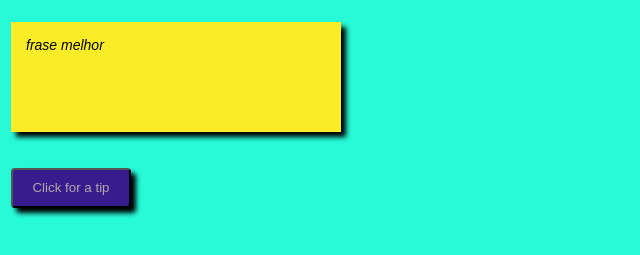
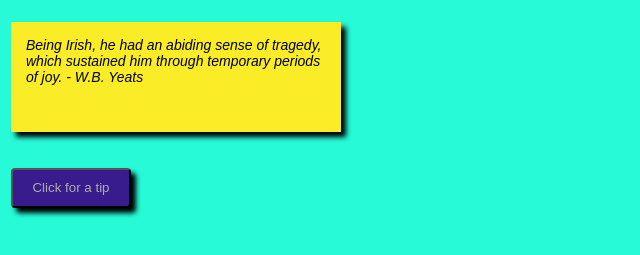
Before and after one commit to rcardoso2309/RandomPhrase, a plain HTML site: page index.html in a window 1280 px wide. Both pictures are taken after a click on the button "Click for a tip". Shown: the part 61-316 px from the top of the page, without its empty margins (0-640 px from the left). Drawn offline with Linux system fonts and the light colour scheme.

Commit message:
updated function changePhrase

```diff
--- a/index.html
+++ b/index.html
@@ -1,9 +1,10 @@
 <!DOCTYPE html>
 <html lang="en">
+
 <head>
     <meta charset="UTF-8">
     <meta name="viewport" content="width=device-width, initial-scale=1.0">
-    <title>Document</title>
+    <title>Tip of the Day!</title>
 
     <link rel="stylesheet" href="styles.css">
 
@@ -13,7 +14,7 @@
     <h1>Tip of the Day!</h1>
 
     <div class="container-tip">
-        <p class="phrase-tip" id="phrase">"It's a lovely day for a pint of Guinness"</p>
+        <p class="phrase-tip" id="phrase">Press the button to choose a Phrase!</p>
     </div>
 
     <br>
@@ -24,4 +25,5 @@
 
 
 </body>
+
 </html>
--- a/showTip.js
+++ b/showTip.js
@@ -1,12 +1,19 @@
+const phrases = [
+    "Being Irish, he had an abiding sense of tragedy, which sustained him through temporary periods of joy. - W.B. Yeats",
+    "To live is the rarest thing in the world. Most people exist, that is all. - Oscar Wilde",
+    "May your troubles be less and your blessings be more, and nothing but happiness come through your door.",
+    "Imagination is more important than knowledge. - Albert Einsten",
+    "It's a lovely day for a pint of Guinness"
+]
+
+
+let counter = 0
 
 function changePhrase(){
-    console.log("oi");
-
     const element = document.getElementById("phrase")
-    console.log(element)
-
-    element.textContent = "frase melhor"
-
-
-
+    element.textContent = phrases[counter]
+    counter = counter + 1
+    if(counter === phrases.length){
+        counter = 0
+    }
 }
```
